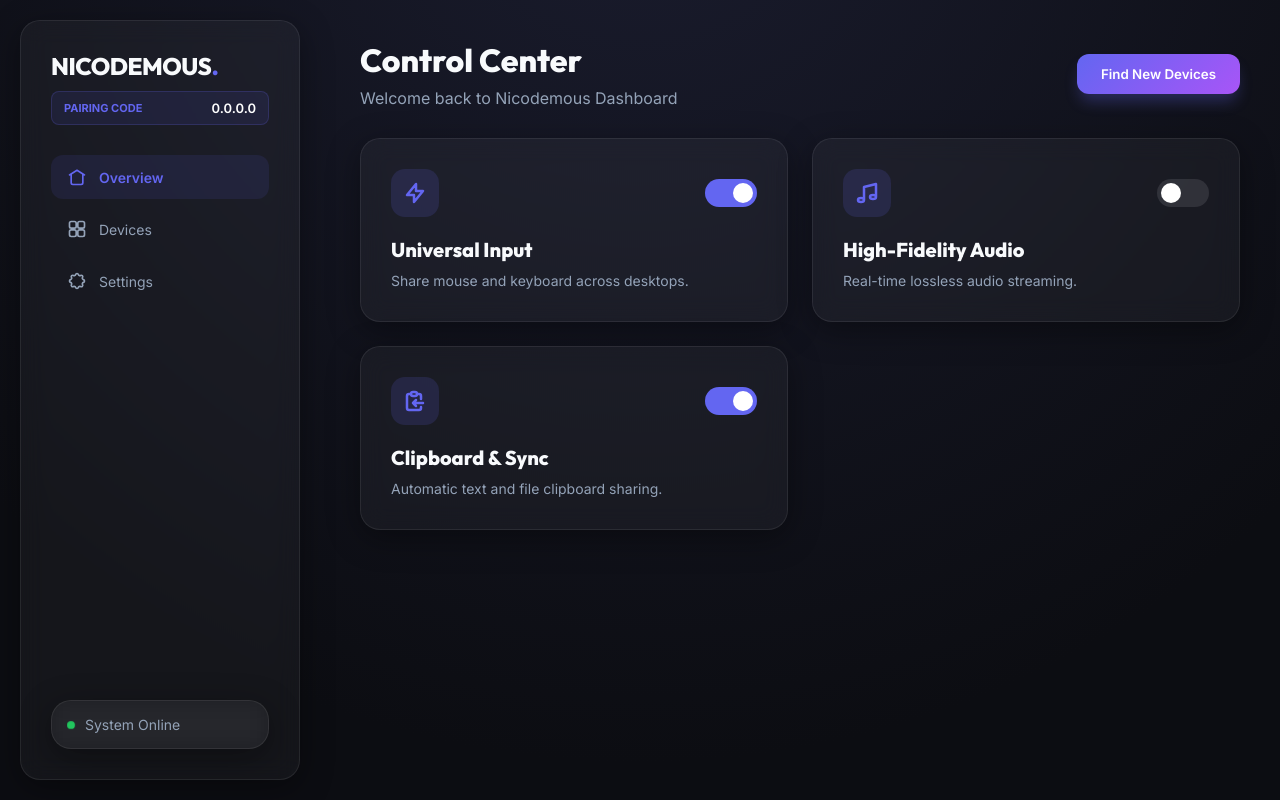
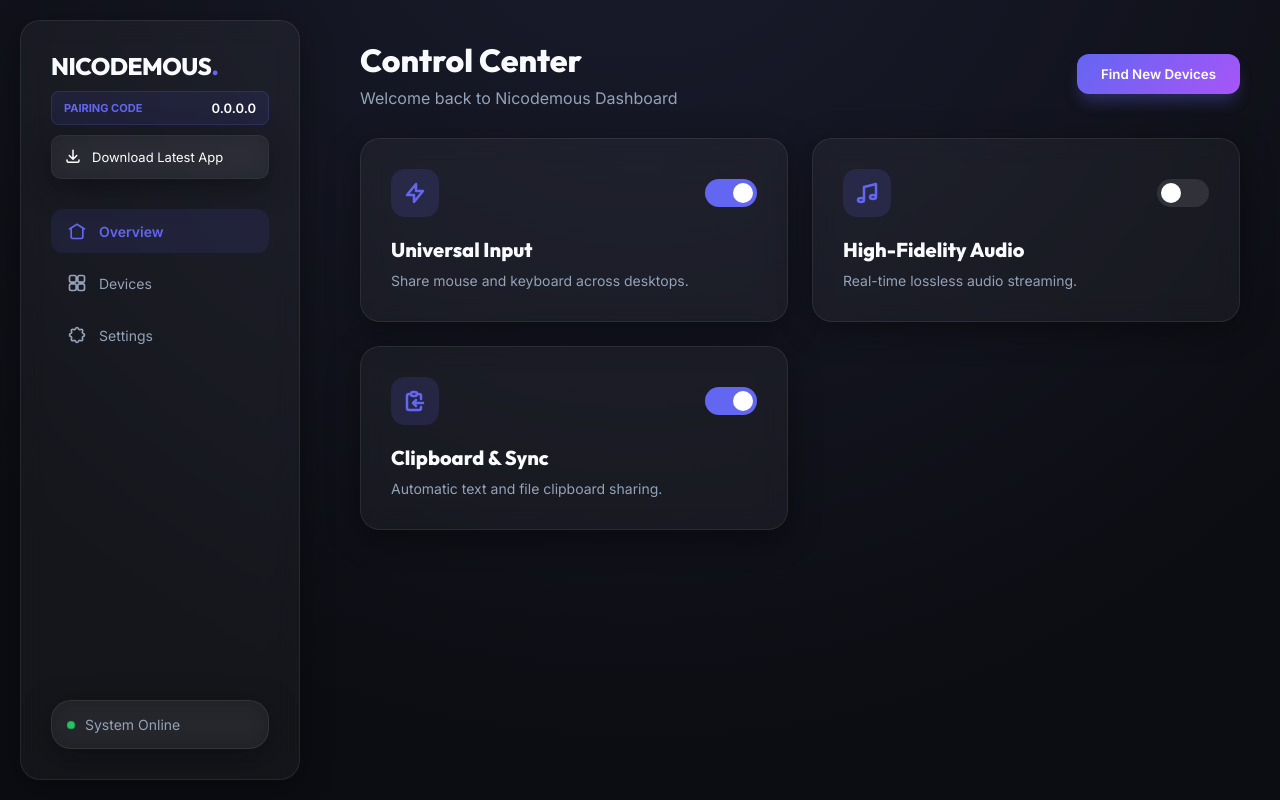
Before and after one commit to rodrigod3v/nicodemous, a React (Vite) app in the folder frontend/: page / in a window 1280 px wide. Built offline with nearby package versions, Linux system fonts and the light colour scheme.

Commit message:
feat: add release automation and download button

```diff
--- a/frontend/src/components/Dashboard.jsx
+++ b/frontend/src/components/Dashboard.jsx
@@ -57,10 +57,37 @@ const Dashboard = () => {
                     NICODEMOUS<span style={{ color: 'var(--accent-primary)' }}>.</span>
                 </div>
 
-                <div style={{ padding: '8px 12px', background: 'rgba(99, 102, 241, 0.1)', borderRadius: '8px', border: '1px solid rgba(99, 102, 241, 0.2)', marginBottom: '30px', display: 'flex', justifyContent: 'space-between', alignItems: 'center' }}>
+                <div style={{ padding: '8px 12px', background: 'rgba(99, 102, 241, 0.1)', borderRadius: '8px', border: '1px solid rgba(99, 102, 241, 0.2)', marginBottom: '10px', display: 'flex', justifyContent: 'space-between', alignItems: 'center' }}>
                     <span style={{ fontSize: '11px', fontWeight: '700', color: 'var(--accent-primary)', textTransform: 'uppercase' }}>Pairing Code</span>
                     <span style={{ fontSize: '13px', fontWeight: '600', color: 'white' }}>{localIp}</span>
                 </div>
+
+                <a
+                    href="https://github.com/rodrigod3v/nicodemous/releases/latest"
+                    target="_blank"
+                    rel="noopener noreferrer"
+                    className="glass"
+                    style={{
+                        padding: '12px',
+                        borderRadius: '10px',
+                        display: 'flex',
+                        alignItems: 'center',
+                        gap: '10px',
+                        marginBottom: '30px',
+                        textDecoration: 'none',
+                        color: 'white',
+                        fontSize: '13px',
+                        border: '1px solid rgba(255,255,255,0.05)',
+                        transition: 'all 0.2s'
+                    }}
+                    onMouseOver={(e) => e.currentTarget.style.backgroundColor = 'rgba(255,255,255,0.05)'}
+                    onMouseOut={(e) => e.currentTarget.style.backgroundColor = 'transparent'}
+                >
+                    <svg width="18" height="18" fill="none" stroke="currentColor" viewBox="0 0 24 24" strokeWidth="2">
+                        <path strokeLinecap="round" strokeLinejoin="round" d="M4 16v1a2 2 0 002 2h12a2 2 0 002-2v-1M7 10l5 5m0 0l5-5m-5 5V3" />
+                    </svg>
+                    Download Latest App
+                </a>
 
                 <nav style={{ display: 'flex', flexDirection: 'column', gap: '8px', flexGrow: 1 }}>
                     <TabButton active={activeTab === 'overview'} onClick={() => setActiveTab('overview')} label="Overview" icon="M3 9.5L12 4l9 5.5M19 9v10a2 2 0 01-2 2H7a2 2 0 01-2-2V9" />
```
